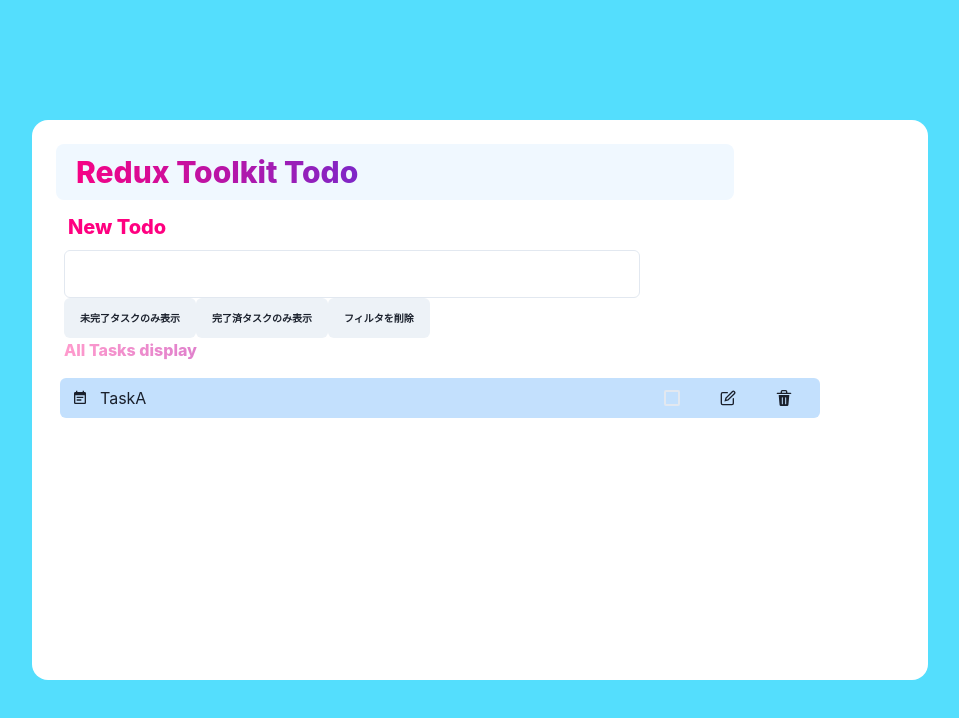
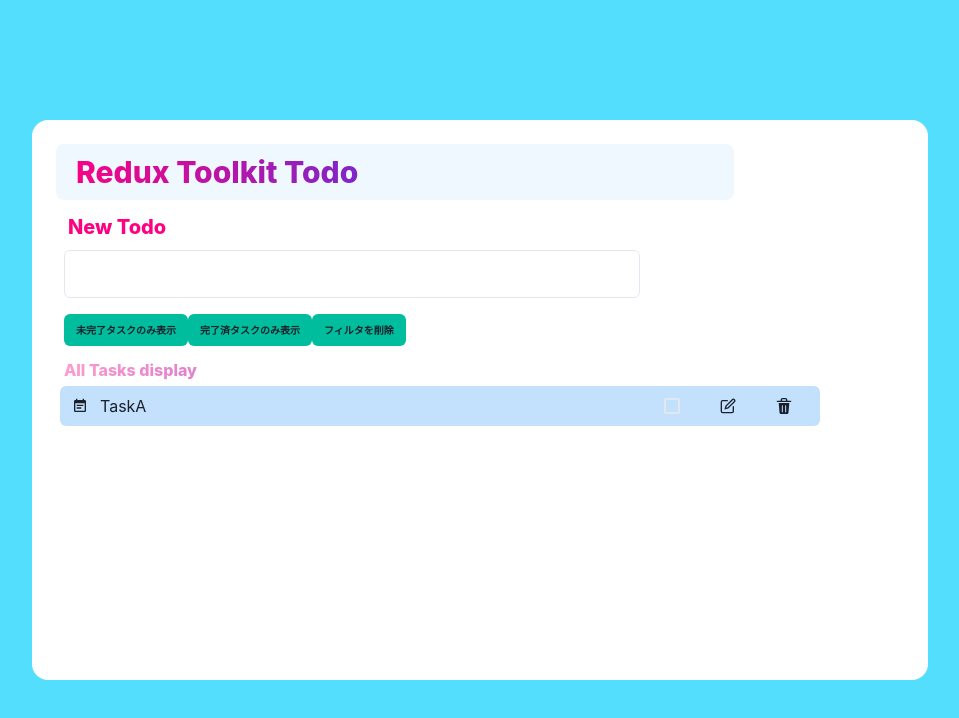
Before and after one commit to kazu-S-1110/rtk-todo-app01_210721, a React (Create React App) app: page / in a window 1280 px wide. Shown: the top 718 px of the page, without its empty margins (160-1119 px from the left). Built offline with nearby package versions, Linux system fonts and the light colour scheme.

Commit message:
スタイルを微調整

```diff
--- a/src/features/task/TaskForm.tsx
+++ b/src/features/task/TaskForm.tsx
@@ -57,21 +57,27 @@
             defaultValue={edit ? mountTask.title : ''}
           />
 
-          <Flex>
+          <Flex mt="4">
             <Button
               fontSize="x-small"
+              size="sm"
+              bg="#00BD9D"
               onClick={() => dispatch(filterTask('no-fin'))}
             >
               未完了タスクのみ表示
             </Button>
             <Button
               fontSize="x-small"
+              size="sm"
+              bg="#00BD9D"
               onClick={() => dispatch(filterTask('fin'))}
             >
               完了済タスクのみ表示
             </Button>
             <Button
               fontSize="x-small"
+              size="sm"
+              bg="#00BD9D"
               onClick={() => dispatch(filterTask('all'))}
             >
               フィルタを削除
@@ -81,6 +87,7 @@
             fontWeight="extrabold"
             bgGradient="linear(to-l, #7928CA,#ff9bcd)"
             bgClip="text"
+            mt="3"
           >
             {filteredSwitch === 'all' ? <Text>All Tasks display</Text> : null}
             {filteredSwitch === 'no-fin' ? (
--- a/src/features/task/TaskList.tsx
+++ b/src/features/task/TaskList.tsx
@@ -27,7 +27,7 @@
   };
 
   return (
-    <Box overflow="hidden" h="47vh" maxW="60vw" overflowY="auto" mt="3">
+    <Box overflow="hidden" h="47vh" maxW="60vw" overflowY="auto">
       {filteredSwitch === 'fin' &&
         tasks.map(
           (task) => task.completed && <TaskItem task={task} key={task.id} />
```
